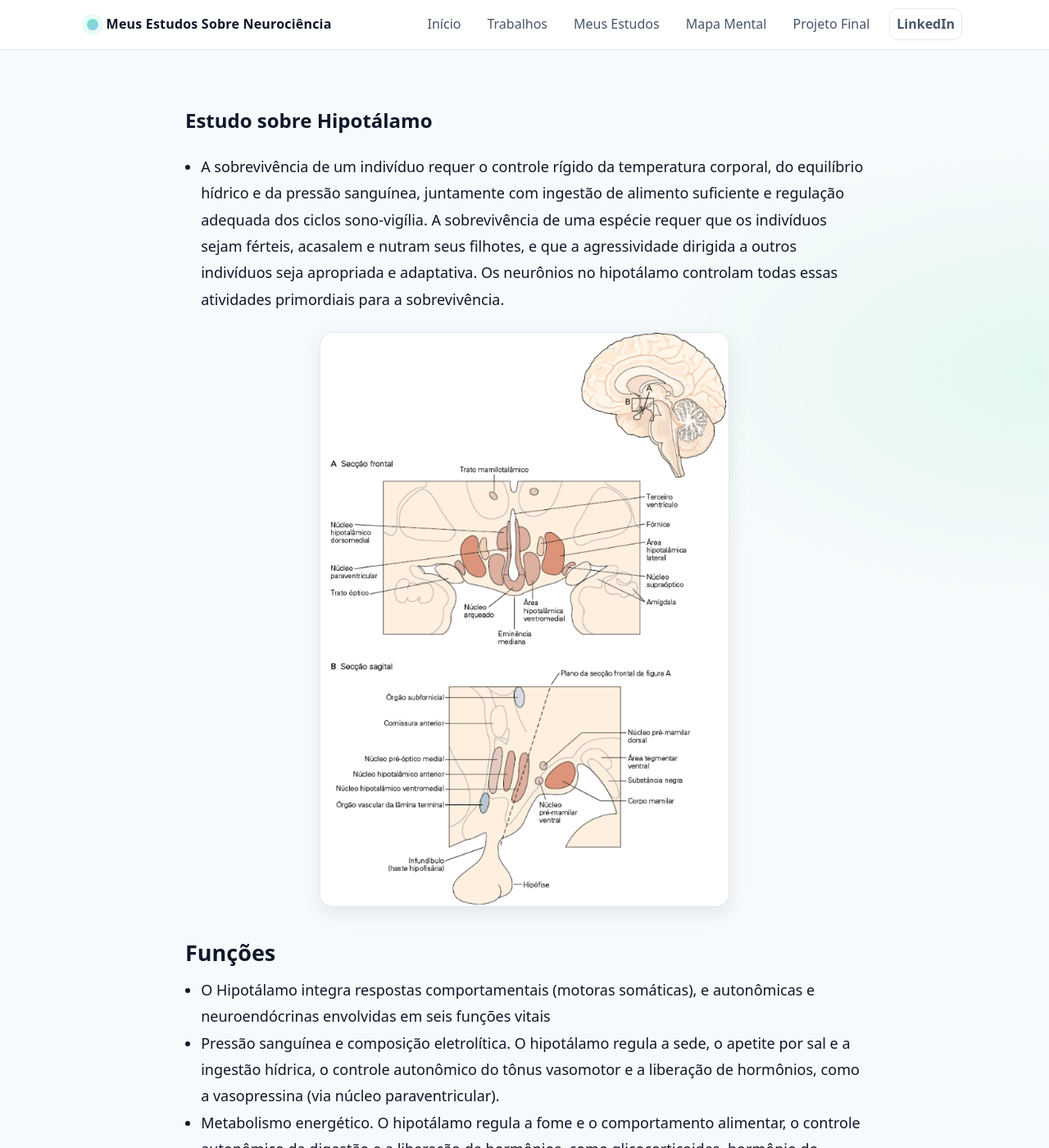
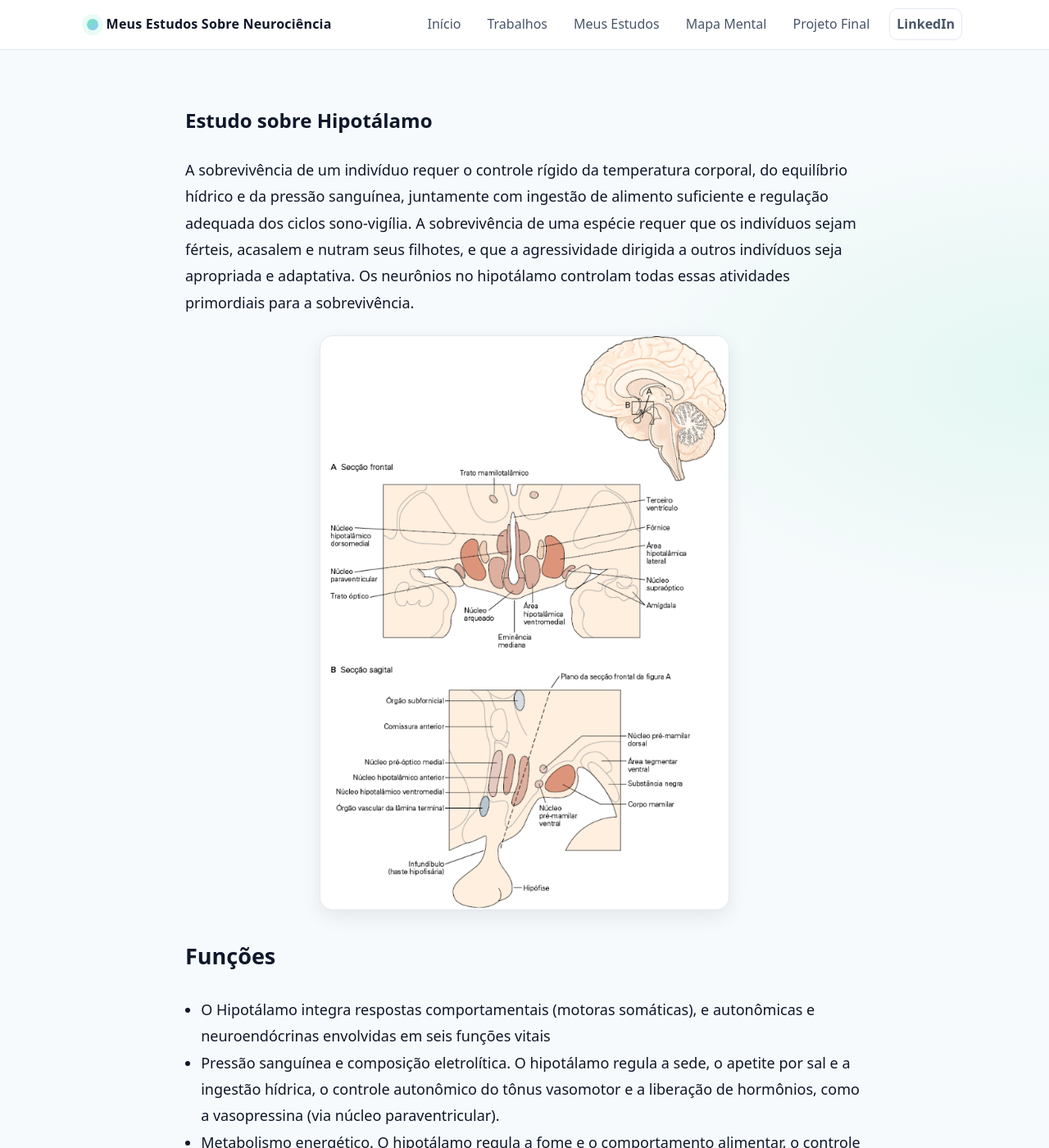
Before and after one commit to gdutramartins/neurociencia, a Jekyll site: the page built from estudos/hipotalamo.html, in a window 1280 px wide and 1400 px high. Shown: the whole window at 82% size. Built offline with Jekyll 4.4.1, drawn with Linux system fonts in a browser that asks for light colours.

Commit message:
formatacao css melhoras nos textos

```diff
--- a/estudos/hipotalamo.html
+++ b/estudos/hipotalamo.html
@@ -9,19 +9,15 @@ title: Estudo sobre Hipotálamo
             <h1 class="">Estudo sobre Hipotálamo</h1>
             <article class="doc-content">
                 <div class="doc-content">
-                    <ul>
-                        <li>
-                            <span
-                                >A sobreviv&ecirc;ncia de um indiv&iacute;duo requer o controle r&iacute;gido da temperatura corporal, do
-                                equil&iacute;brio h&iacute;drico e da press&atilde;o sangu&iacute;nea, juntamente com ingest&atilde;o de alimento
-                                suficiente e regula&ccedil;&atilde;o adequada dos ciclos sono-vig&iacute;lia. A sobreviv&ecirc;ncia de uma
-                                esp&eacute;cie requer que os indiv&iacute;duos sejam f&eacute;rteis, acasalem e nutram seus filhotes, e que a
-                                agressividade dirigida a outros indiv&iacute;duos seja apropriada e adaptativa. Os neur&ocirc;nios no
-                                hipot&aacute;lamo controlam todas essas atividades primordiais para a sobreviv&ecirc;ncia.</span
-                            >
-                        </li>
-                    </ul>
-                    <p class="c5">
+                    <p>
+                        A sobreviv&ecirc;ncia de um indiv&iacute;duo requer o controle r&iacute;gido da temperatura corporal, do equil&iacute;brio
+                        h&iacute;drico e da press&atilde;o sangu&iacute;nea, juntamente com ingest&atilde;o de alimento suficiente e
+                        regula&ccedil;&atilde;o adequada dos ciclos sono-vig&iacute;lia. A sobreviv&ecirc;ncia de uma esp&eacute;cie requer que os
+                        indiv&iacute;duos sejam f&eacute;rteis, acasalem e nutram seus filhotes, e que a agressividade dirigida a outros
+                        indiv&iacute;duos seja apropriada e adaptativa. Os neur&ocirc;nios no hipot&aacute;lamo controlam todas essas atividades
+                        primordiais para a sobreviv&ecirc;ncia.
+                    </p>
+                    <p>
                         <span> <img alt="" src="../imagens/estudo-hipotalamo/anatomia-hipotalamo.png" /></span>
                     </p>
                     <h2><span>Fun&ccedil;&otilde;es</span></h2>
--- a/style.css
+++ b/style.css
@@ -8,11 +8,11 @@
     --brand: #6ee7b7; /* verde suave */
     --brand-2: #93c5fd; /* azul suave */
     --border: #1f2430;
-  --shadow: 0 8px 24px rgba(0,0,0,.24);
+    --shadow: 0 8px 24px rgba(0, 0, 0, 0.24);
     --radius: 16px;
     --radius-lg: 24px;
-  --space-1: .5rem;
-  --space-2: .75rem;
+    --space-1: 0.5rem;
+    --space-2: 0.75rem;
     --space-3: 1rem;
     --space-4: 1.5rem;
     --space-5: 2rem;
@@ -29,76 +29,126 @@
         --text: #0f172a;
         --muted: #475569;
         --border: #e2e8f0;
-    --shadow: 0 8px 24px rgba(2, 6, 23, .08);
+        --shadow: 0 8px 24px rgba(2, 6, 23, 0.08);
     }
 }
 
 /* Reset básico */
-* { box-sizing: border-box; }
-html, body { margin: 0; padding: 0; }
+* {
+    box-sizing: border-box;
+}
+html,
 body {
-  font: 16px/1.6 system-ui, -apple-system, Segoe UI, Roboto, Ubuntu, Cantarell, "Helvetica Neue", Arial, "Noto Sans", "Apple Color Emoji", "Segoe UI Emoji";
+    margin: 0;
+    padding: 0;
+}
+body {
+    font: 16px/1.6 system-ui, -apple-system, Segoe UI, Roboto, Ubuntu, Cantarell, "Helvetica Neue", Arial, "Noto Sans", "Apple Color Emoji",
+        "Segoe UI Emoji";
     color: var(--text);
-  background: radial-gradient(1200px 600px at 20% -10%, rgba(147,197,253,.20), transparent 60%),
-              radial-gradient(900px 500px at 100% 10%, rgba(110,231,183,.15), transparent 60%),
-              var(--bg);
+    background: radial-gradient(1200px 600px at 20% -10%, rgba(147, 197, 253, 0.2), transparent 60%),
+        radial-gradient(900px 500px at 100% 10%, rgba(110, 231, 183, 0.15), transparent 60%), var(--bg);
 }
 
 /* Layout helpers */
-.container { width: min(100%, var(--maxw)); margin-inline: auto; padding-inline: var(--space-3); }
-.section { padding: var(--space-6) 0; }
-.section.alt { background: var(--panel-alt); }
-.section-title { margin: 0 0 var(--space-2); font-size: clamp(1.4rem, 1rem + 1.4vw, 2rem); letter-spacing: .2px; }
-.section-subtitle { margin: 0 0 var(--space-4); color: var(--muted); }
+.container {
+    width: min(100%, var(--maxw));
+    margin-inline: auto;
+    padding-inline: var(--space-3);
+}
+.section {
+    padding: var(--space-6) 0;
+}
+.section.alt {
+    background: var(--panel-alt);
+}
+.section-title {
+    margin: 0 0 var(--space-2);
+    font-size: clamp(1.4rem, 1rem + 1.4vw, 2rem);
+    letter-spacing: 0.2px;
+}
+.section-subtitle {
+    margin: 0 0 var(--space-4);
+    color: var(--muted);
+}
 
-.grid { display: grid; gap: var(--space-4); }
+.grid {
+    display: grid;
+    gap: var(--space-4);
+}
 .cards {
-
-    display: grid;                                 /* garante grid */
+    display: grid; /* garante grid */
     grid-template-columns: repeat(auto-fit, minmax(280px, 1fr)); /* dá um mínimo confortável */
-    gap: var(--space-4);                            /* espaço entre cards */
+    gap: var(--space-4); /* espaço entre cards */
     align-items: stretch;
     white-space: normal;
 }
 
 /* Header / Nav */
 .site-header {
-  position: sticky; top: 0; z-index: 50;
+    position: sticky;
+    top: 0;
+    z-index: 50;
     background: color-mix(in oklab, var(--panel), transparent 10%);
     backdrop-filter: blur(8px);
     border-bottom: 1px solid var(--border);
 }
 .nav {
-  display: flex; align-items: center; justify-content: space-between;
+    display: flex;
+    align-items: center;
+    justify-content: space-between;
     gap: var(--space-3);
-  padding-block: .65rem;
+    padding-block: 0.65rem;
 }
 .brand {
-  font-weight: 700; text-decoration: none; color: var(--text);
-  letter-spacing: .2px;
+    font-weight: 700;
+    text-decoration: none;
+    color: var(--text);
+    letter-spacing: 0.2px;
 }
 /* bloco de logo + texto */
 .brand-wrap {
-  display: inline-flex; align-items: center; gap: .6rem;
+    display: inline-flex;
+    align-items: center;
+    gap: 0.6rem;
     text-decoration: none;
 }
 .brand-logo {
-  height: 26px; width: auto; object-fit: contain; /* 3) logo grande redimensionado para pequeno */
+    height: 26px;
+    width: auto;
+    object-fit: contain; /* 3) logo grande redimensionado para pequeno */
 }
-.brand { font-weight: 700; text-decoration: none; color: var(--text); letter-spacing: .2px; }
+.brand {
+    font-weight: 700;
+    text-decoration: none;
+    color: var(--text);
+    letter-spacing: 0.2px;
+}
 /* empurra os links para a direita */
-.links { margin-left: auto; display: flex; gap: var(--space-3); align-items: center; }
-.links a { color: var(--muted); text-decoration: none; padding: .35rem .5rem; border-radius: 10px; }
-.links a:hover { color: var(--text); background: color-mix(in oklab, var(--panel-alt), transparent 40%); }
-
+.links {
+    margin-left: auto;
+    display: flex;
+    gap: var(--space-3);
+    align-items: center;
+}
+.links a {
+    color: var(--muted);
+    text-decoration: none;
+    padding: 0.35rem 0.5rem;
+    border-radius: 10px;
+}
+.links a:hover {
+    color: var(--text);
+    background: color-mix(in oklab, var(--panel-alt), transparent 40%);
+}
 
 /* hamburger visível no desktop tb (fica à esquerda) */
 .nav-toggle {
     display: none; /* oculto por padrão */
     background: transparent;
     border: 0;
-  padding: .4rem;
-  margin-right: .25rem;
+    padding: 0.4rem;
+    margin-right: 0.25rem;
 }
 .nav-toggle span {
     display: block;
@@ -116,14 +166,35 @@ body {
 }
 
 /* Hero */
-.hero { padding: clamp(2rem, 3vw + 2rem, 6rem) 0 var(--space-6); }
-.hero-grid { display: grid; gap: var(--space-5); grid-template-columns: 1.2fr .8fr; align-items: center; }
-.hero-copy h1 { margin: 0 0 var(--space-2); font-size: clamp(1.8rem, 1.2rem + 2.4vw, 3rem); }
-.lead { color: var(--muted); max-width: 54ch; }
-.cta { display: flex; gap: var(--space-3); margin-top: var(--space-4); }
-.hero-figure { margin: 0; justify-self: end; }
+.hero {
+    padding: clamp(2rem, 3vw + 2rem, 6rem) 0 var(--space-6);
+}
+.hero-grid {
+    display: grid;
+    gap: var(--space-5);
+    grid-template-columns: 1.2fr 0.8fr;
+    align-items: center;
+}
+.hero-copy h1 {
+    margin: 0 0 var(--space-2);
+    font-size: clamp(1.8rem, 1.2rem + 2.4vw, 3rem);
+}
+.lead {
+    color: var(--muted);
+    max-width: 54ch;
+}
+.cta {
+    display: flex;
+    gap: var(--space-3);
+    margin-top: var(--space-4);
+}
+.hero-figure {
+    margin: 0;
+    justify-self: end;
+}
 .hero-figure img {
-  display: block; width: min(320px, 38vw);
+    display: block;
+    width: min(320px, 38vw);
     /* 2) remover borda, fundo e sombra (imagem transparente) */
     border: 0;
     background: transparent;
@@ -138,33 +209,74 @@ body {
     border-radius: var(--radius);
     padding: var(--space-4);
     box-shadow: var(--shadow);
-  display: flex; flex-direction: column;
+    display: flex;
+    flex-direction: column;
     gap: var(--space-3);
     height: 100%;
 }
-.card.is-muted { opacity: .85; }
-.card header { display: flex; align-items: center; justify-content: space-between; gap: var(--space-2); }
-.card h3 { margin: 0; font-size: 1.05rem; }
-.card p { margin: 0; color: var(--muted); }
-.card-actions { display: flex; gap: var(--space-2); margin-top: var(--space-1); }
+.card.is-muted {
+    opacity: 0.85;
+}
+.card header {
+    display: flex;
+    align-items: center;
+    justify-content: space-between;
+    gap: var(--space-2);
+}
+.card h3 {
+    margin: 0;
+    font-size: 1.05rem;
+}
+.card p {
+    margin: 0;
+    color: var(--muted);
+}
+.card-actions {
+    display: flex;
+    gap: var(--space-2);
+    margin-top: var(--space-1);
+}
 
 /* Kumu */
-.kumu-actions { display: flex; gap: var(--space-2); margin-bottom: var(--space-3); }
-.kumu-frame summary { cursor: pointer; margin-bottom: var(--space-2); }
+.kumu-actions {
+    display: flex;
+    gap: var(--space-2);
+    margin-bottom: var(--space-3);
+}
+.kumu-frame summary {
+    cursor: pointer;
+    margin-bottom: var(--space-2);
+}
 .kumu-frame iframe {
     border: 1px solid var(--border);
     background: var(--panel);
     border-radius: var(--radius);
     box-shadow: var(--shadow);
 }
-.hint { color: var(--muted); margin-top: var(--space-2); font-size: .95rem; }
+.hint {
+    color: var(--muted);
+    margin-top: var(--space-2);
+    font-size: 0.95rem;
+}
 
 /* Projeto Final */
-.project-status { display: grid; gap: var(--space-2); padding: var(--space-4); background: var(--panel); border: 1px solid var(--border); border-radius: var(--radius); }
+.project-status {
+    display: grid;
+    gap: var(--space-2);
+    padding: var(--space-4);
+    background: var(--panel);
+    border: 1px solid var(--border);
+    border-radius: var(--radius);
+}
 .badge {
-  display: inline-flex; align-items: center; gap: .5ch;
-  font-weight: 600; padding: .25rem .6rem; border-radius: 999px;
-  color: #064e3b; background: color-mix(in oklab, var(--brand), white 75%);
+    display: inline-flex;
+    align-items: center;
+    gap: 0.5ch;
+    font-weight: 600;
+    padding: 0.25rem 0.6rem;
+    border-radius: 999px;
+    color: #064e3b;
+    background: color-mix(in oklab, var(--brand), white 75%);
     border: 1px solid color-mix(in oklab, var(--brand), black 10%);
 }
 
@@ -174,39 +286,69 @@ body {
     background: color-mix(in oklab, var(--panel), transparent 8%);
     padding: var(--space-5) 0;
 }
-.footer-grid { display: flex; align-items: center; justify-content: space-between; gap: var(--space-3); flex-wrap: wrap; }
-.footer-links { display: flex; gap: var(--space-3); }
-.muted { color: var(--muted); margin: 0; }
+.footer-grid {
+    display: flex;
+    align-items: center;
+    justify-content: space-between;
+    gap: var(--space-3);
+    flex-wrap: wrap;
+}
+.footer-links {
+    display: flex;
+    gap: var(--space-3);
+}
+.muted {
+    color: var(--muted);
+    margin: 0;
+}
 
 /* Buttons */
 .btn {
     --btn-bg: var(--brand-2);
     --btn-fg: #0b1220;
-  display: inline-flex; align-items: center; justify-content: center;
-  gap: .5ch; padding: .6rem .9rem; border-radius: 12px;
-  background: var(--btn-bg); color: var(--btn-fg); text-decoration: none;
-  font-weight: 600; border: 1px solid color-mix(in oklab, var(--btn-bg), black 15%);
-  transition: transform .06s ease, filter .2s ease;
+    display: inline-flex;
+    align-items: center;
+    justify-content: center;
+    gap: 0.5ch;
+    padding: 0.6rem 0.9rem;
+    border-radius: 12px;
+    background: var(--btn-bg);
+    color: var(--btn-fg);
+    text-decoration: none;
+    font-weight: 600;
+    border: 1px solid color-mix(in oklab, var(--btn-bg), black 15%);
+    transition: transform 0.06s ease, filter 0.2s ease;
 }
-.btn:hover { transform: translateY(-1px); filter: brightness(1.03); }
-.btn:active { transform: translateY(0); }
+.btn:hover {
+    transform: translateY(-1px);
+    filter: brightness(1.03);
+}
+.btn:active {
+    transform: translateY(0);
+}
 
 .btn-ghost {
-  background: transparent; color: var(--text);
+    background: transparent;
+    color: var(--text);
     border: 1px dashed var(--border);
 }
 .btn-outline {
-  background: transparent; color: var(--text);
+    background: transparent;
+    color: var(--text);
     border: 1px solid var(--border);
 }
-.btn-sm { padding: .45rem .7rem; border-radius: 10px; font-weight: 600; }
+.btn-sm {
+    padding: 0.45rem 0.7rem;
+    border-radius: 10px;
+    font-weight: 600;
+}
 
 /* Tags */
 .tag {
     display: inline-block;
-  padding: .2rem .6rem;
+    padding: 0.2rem 0.6rem;
     border-radius: 999px;
-  font-size: .82rem;
+    font-size: 0.82rem;
     background: color-mix(in oklab, var(--brand-2), white 75%);
     color: #0b1220;
     border: 1px solid color-mix(in oklab, var(--brand-2), black 10%);
@@ -218,8 +360,12 @@ body {
 
 /* Responsividade */
 @media (max-width: 920px) {
-  .hero-grid { grid-template-columns: 1fr; }
-  .hero-figure { justify-self: start; }
+    .hero-grid {
+        grid-template-columns: 1fr;
+    }
+    .hero-figure {
+        justify-self: start;
+    }
 }
 
 @media (max-width: 800px) {
@@ -230,52 +376,145 @@ body {
         flex-direction: column;
     }
 
-  .links { position: fixed; inset: 64px 0 auto 0; background: var(--panel);
-           border-bottom: 1px solid var(--border); padding: var(--space-3);
-           transform: translateY(-120%); transition: transform .2s ease; flex-direction: column; gap: .25rem; }
-  .links.open { transform: translateY(0); }
-  .nav-toggle { display: inline-block; }
+    .links {
+        position: fixed;
+        inset: 64px 0 auto 0;
+        background: var(--panel);
+        border-bottom: 1px solid var(--border);
+        padding: var(--space-3);
+        transform: translateY(-120%);
+        transition: transform 0.2s ease;
+        flex-direction: column;
+        gap: 0.25rem;
+    }
+    .links.open {
+        transform: translateY(0);
+    }
+    .nav-toggle {
+        display: inline-block;
+    }
 }
 
 /* Acessibilidade: foco visível */
-a:focus-visible, button:focus-visible {
+a:focus-visible,
+button:focus-visible {
     outline: 2px solid var(--brand-2);
     outline-offset: 3px;
 }
 
 /* Impressão (remove fundos pesados) */
 @media print {
-  body { background: #fff; color: #111; }
-  .site-header, .site-footer, .hero-figure, .kumu-frame, .cta { display: none !important; }
-  .section, .container { padding: 0; }
+    body {
+        background: #fff;
+        color: #111;
+    }
+    .site-header,
+    .site-footer,
+    .hero-figure,
+    .kumu-frame,
+    .cta {
+        display: none !important;
+    }
+    .section,
+    .container {
+        padding: 0;
+    }
 }
 
 /* Páginas de texto longo */
-.page-head { margin-bottom: var(--space-4); }
-.page-head h1 { margin: 0 0 var(--space-2); font-size: clamp(1.6rem, 1rem + 2.4vw, 2.4rem); letter-spacing: -.01em; }
-.page-head h2, .page-head h3 { margin: 0 0 .25rem; }
-.meta { color: var(--muted); margin: 0 0 var(--space-3); }
-.meta-links { display: flex; flex-wrap: wrap; gap: .6rem 1rem; padding: 0; margin: 0 0 var(--space-4); list-style: none; }
-.meta-links a { color: var(--text); text-decoration: none; }
-.meta-links a:hover { text-decoration: underline; }
+.page-head {
+    margin-bottom: var(--space-4);
+}
+.page-head h1 {
+    margin: 0 0 var(--space-2);
+    font-size: clamp(1.6rem, 1rem + 2.4vw, 2.4rem);
+    letter-spacing: -0.01em;
+}
+.page-head h2,
+.page-head h3 {
+    margin: 0 0 0.25rem;
+}
+.meta {
+    color: var(--muted);
+    margin: 0 0 var(--space-3);
+}
+.meta-links {
+    display: flex;
+    flex-wrap: wrap;
+    gap: 0.6rem 1rem;
+    padding: 0;
+    margin: 0 0 var(--space-4);
+    list-style: none;
+}
+.meta-links a {
+    color: var(--text);
+    text-decoration: none;
+}
+.meta-links a:hover {
+    text-decoration: underline;
+}
 
-.doc-content { line-height: 1.8; font-size: 18px; }
-.doc-content h2 { margin-top: var(--space-5); margin-bottom: .25rem; }
-.doc-content h3 { margin-top: var(--space-4); margin-bottom: .25rem; }
-.doc-content p { margin: 0 0 1em; }
-.doc-content ul, .doc-content ol { padding-left: 1.2rem; margin: 0 0 1em; }
-.doc-content img { display: block; max-width: 500px; height: auto; margin: var(--space-4) auto; border: 1px solid var(--border); border-radius: var(--radius); box-shadow: var(--shadow); background: var(--panel); }
-.doc-content table { width: 100%; border-collapse: collapse; margin: var(--space-4) 0; background: var(--panel); }
-.doc-content th, .doc-content td { border: 1px solid var(--border); padding: .5rem .6rem; vertical-align: top; }
+.doc-content {
+    line-height: 1.8;
+    font-size: 18px;
+}
+.doc-content h2 {
+    margin-top: var(--space-5);
+    margin-bottom: 0.25rem;
+}
+.doc-content h3 {
+    margin-top: var(--space-4);
+    margin-bottom: 0.25rem;
+}
+.doc-content p {
+    margin-top: var(--space-4);
+    margin-bottom: var(--space-2);
+}
+.doc-content ul,
+.doc-content ol {
+    padding-left: 1.2rem;
+    margin-top: var(--space-4);
+    margin-bottom: var(--space-2);
+}
+.doc-content img {
+    display: block;
+    max-width: 500px;
+    height: auto;
+    margin: var(--space-4) auto;
+    border: 1px solid var(--border);
+    border-radius: var(--radius);
+    box-shadow: var(--shadow);
+    background: var(--panel);
+}
+.doc-content table {
+    width: 100%;
+    border-collapse: collapse;
+    margin: var(--space-4) 0;
+    background: var(--panel);
+}
+.doc-content th,
+.doc-content td {
+    border: 1px solid var(--border);
+    padding: 0.5rem 0.6rem;
+    vertical-align: top;
+}
 
 /* Utilidades de layout específicas de páginas internas */
-.container.narrow { max-width: 860px; }
-.page-title { margin: 0 0 12px; font-size: clamp(28px, 4.2vw, 42px); letter-spacing: -.01em; }
+.container.narrow {
+    max-width: 860px;
+}
+.page-title {
+    margin: 0 0 12px;
+    font-size: clamp(28px, 4.2vw, 42px);
+    letter-spacing: -0.01em;
+}
 
-.dot{
-  width:14px; height:14px; border-radius:50%;
-  background:linear-gradient(135deg, var(--brand), var(--brand-2));
-  box-shadow:0 0 0 6px color-mix(in oklab, var(--brand) 16%, transparent)
+.dot {
+    width: 14px;
+    height: 14px;
+    border-radius: 50%;
+    background: linear-gradient(135deg, var(--brand), var(--brand-2));
+    box-shadow: 0 0 0 6px color-mix(in oklab, var(--brand) 16%, transparent);
 }
 
 .margin-top-lg {
```
Also changed, not shown: estudos/cerebelo.html (+11 -5 lines). Lines whose indentation alone changed are shown as unchanged.
